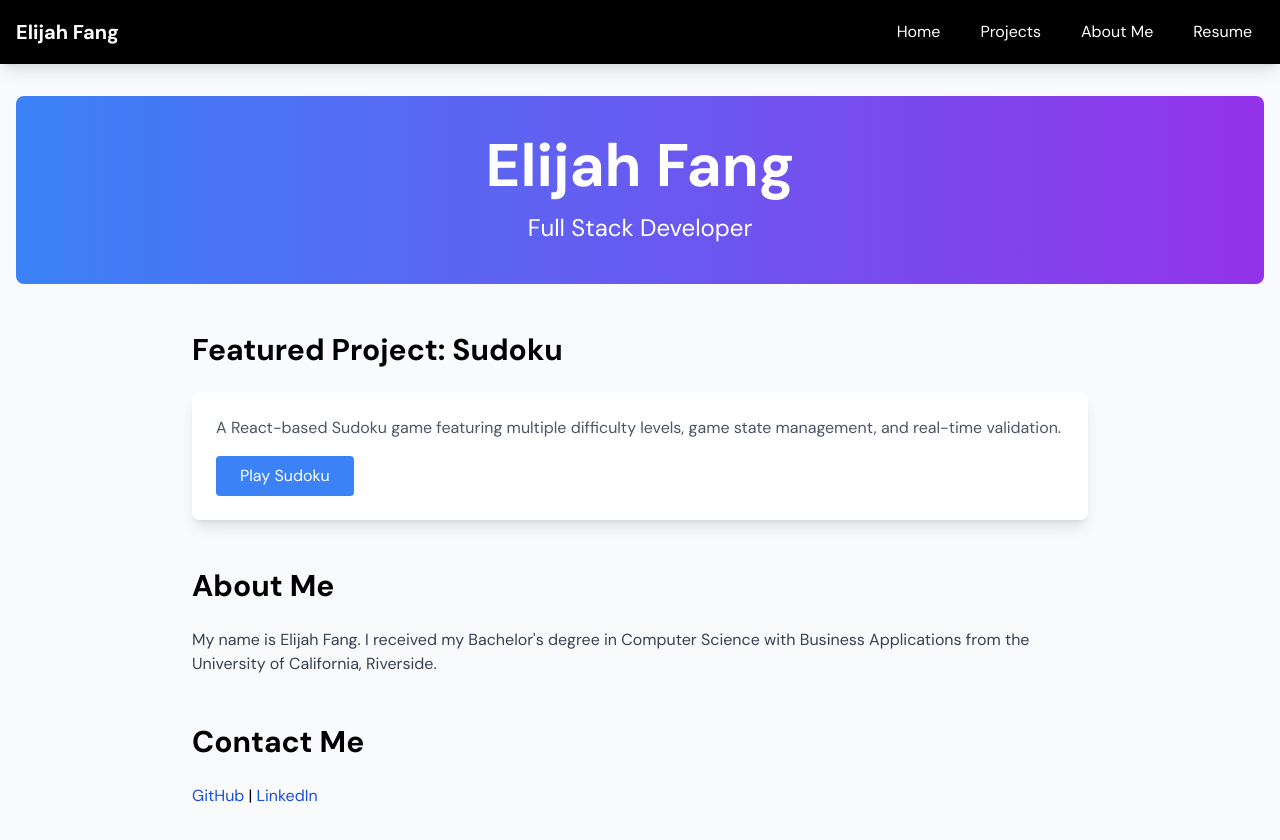
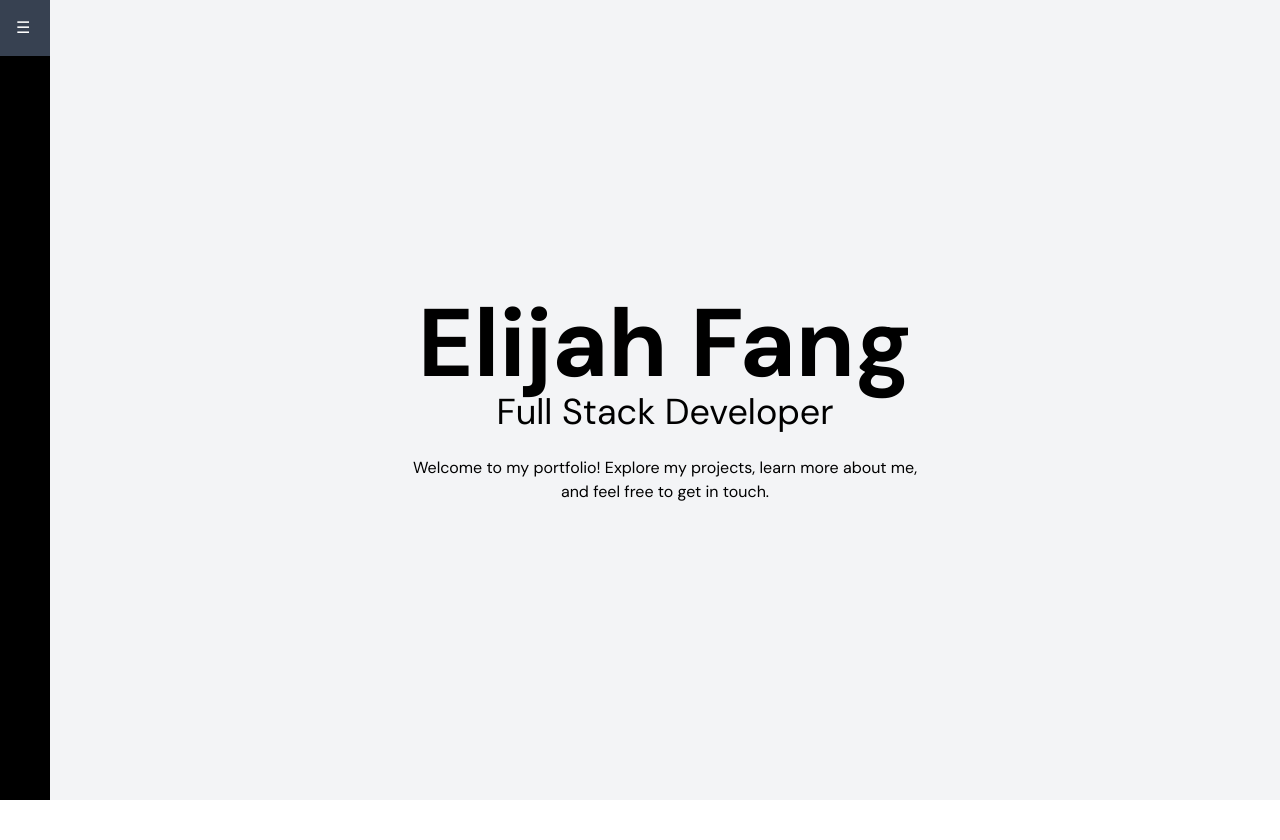
Before and after one commit to efang006/Portfolio, a React (Create React App) app: page / in a window 1280 px wide. After the commit the page ends 800 px from the top, so only its background shows below. Built offline with nearby package versions, Linux system fonts and the light colour scheme.

Commit message:
changes to general UI, file directory, and etc

```diff
--- a/package.json
+++ b/package.json
@@ -14,6 +14,7 @@
   "description": "",
   "dependencies": {
     "@heroicons/react": "^2.2.0",
+    "framer-motion": "^12.9.2",
     "motion": "^12.9.2",
     "react": "^19.1.0",
     "react-dom": "^19.1.0",
--- a/src/App.jsx
+++ b/src/App.jsx
@@ -3,21 +3,19 @@ import { BrowserRouter as Router, Routes, Route } from 'react-router-dom';
 import Layout from './layouts/Layout';
 import Home from './pages/Home';
 import Projects from './pages/Projects';
-import Resume from './pages/Resume';
+import About from './pages/About';
 
 function App() {
   return (
-    <div className="font-sans">
     <Router>
       <Layout>
         <Routes>
           <Route path="/" element={<Home />} />
+          <Route path="/about" element={<About />} />
           <Route path="/projects" element={<Projects />} />
-            <Route path="/resume" element={<Resume />} />
         </Routes>
       </Layout>
     </Router>
-    </div>
   );
 }
 
--- a/src/layouts/Layout.jsx
+++ b/src/layouts/Layout.jsx
@@ -1,12 +1,49 @@
-import React from 'react';
-import Navbar from './Navbar';
+import React, { useState } from 'react';
+import { Link } from 'react-router-dom';
+import { motion } from 'framer-motion';
 
 function Layout({ children }) {
+  const [isNavOpen, setIsNavOpen] = useState(false);
+
+  const toggleNav = () => {
+    setIsNavOpen(!isNavOpen);
+  };
+
   return (
-    <div className="min-h-screen bg-gray-50">
-      <Navbar />
-      <main className="max-w-7xl mx-auto px-4 py-8">
-        {children}
+    <div className="flex h-screen">
+      {/* Slim Navigation Bar */}
+      <motion.nav
+        initial={{ width: "50px" }}
+        animate={{ width: isNavOpen ? "250px" : "50px" }}
+        transition={{ duration: 0.3 }}
+        className="fixed left-0 h-full bg-black text-white z-40"
+      >
+        {/* Menu Icon */}
+        <button
+          className="w-full p-4 text-left hover:bg-gray-700"
+          onClick={toggleNav}
+        >
+          ☰
+        </button>
+
+        {/* Navigation Links */}
+        <motion.div
+          initial={{ opacity: 0 }}
+          animate={{ opacity: isNavOpen ? 1 : 0 }}
+          transition={{ duration: 0.2 }}
+          className={`${isNavOpen ? 'block' : 'hidden'} p-4`}
+        >
+          <Link to="/" className="block py-2 hover:text-gray-300">Home</Link>
+          <Link to="/projects" className="block py-2 hover:text-gray-300">Projects</Link>
+          <Link to="/about" className="block py-2 hover:text-gray-300">About</Link>
+        </motion.div>
+      </motion.nav>
+
+      {/* Main Content */}
+      <main className="flex-1 bg-gray-100 overflow-hidden ml-[50px]">
+        <div className="h-full w-full max-w-6xl mx-auto flex items-center justify-center">
+          {children}
+        </div>
       </main>
     </div>
   );
--- a/src/layouts/Navbar.jsx
+++ b/src/layouts/Navbar.jsx
@@ -21,9 +21,6 @@ function Navbar() {
             <Link to="/contact" className="px-3 py-2 rounded-md hover:bg-gray-700">
               About Me
             </Link>
-            <Link to="/resume" className="px-3 py-2 rounded-md hover:bg-gray-700">
-              Resume
-            </Link>
           </div>
         </div>
       </div>
--- /dev/null
+++ b/src/pages/About.jsx
@@ -0,0 +1,15 @@
+import React from 'react';
+
+function About() {
+  return (
+    <div className="flex justify-center items-center w-full min-h-screen p-8">
+      <embed
+        src="/assets/Elijah_Fang_Resume.pdf"
+        type="application/pdf"
+        className="w-full md:w-3/4 lg:w-2/3 h-[800px] rounded-lg shadow-lg"
+      />
+    </div>
+  );
+}
+
+export default About;
--- a/src/pages/Home.jsx
+++ b/src/pages/Home.jsx
@@ -2,51 +2,15 @@ import React from 'react';
 
 function Home() {
   return (
-    <div className="font- space-y-12">
-      <section className="text-center py-10 bg-gradient-to-r from-blue-500 to-purple-600 text-white rounded-lg">
-        <h1 className="text-4xl md:text-6xl font-bold mb-4">
-          Elijah Fang
-        </h1>
-        <p className="text-xl md:text-2xl">
-          Full Stack Developer
+    <div className="h-full flex flex-col items-center justify-center text-center space-y-6">
+      <section>
+        <h1 className="text-8xl font-bold text-black">Elijah Fang</h1>
+        <p className="text-4xl text-black">Full Stack Developer</p>
+      </section>
+      <section>
+        <p className="text-black max-w-lg">
+          Welcome to my portfolio! Explore my projects, learn more about me, and feel free to get in touch.
         </p>
-      </section>
-
-      <section className="max-w-4xl mx-auto">
-        <h2 className="text-3xl font-bold mb-6">Featured Project: Sudoku</h2>
-        <div className="bg-white p-6 rounded-lg shadow-lg">
-          <p className="text-gray-600 mb-4">
-            A React-based Sudoku game featuring multiple difficulty levels,
-            game state management, and real-time validation.
-          </p>
-          <a
-            href="https://sudoku-sage-two.vercel.app" // Replace with the actual deployed URL
-            target="_blank"
-            rel="noopener noreferrer"
-            className="inline-block bg-blue-500 text-white px-6 py-2 rounded hover:bg-blue-600"
-          >
-            Play Sudoku
-          </a>
-        </div>
-      </section>
-
-      <section className="max-w-4xl mx-auto">
-        <h2 className="text-3xl font-bold mb-6">About Me</h2>
-        <p className="text-gray-700">
-          My name is Elijah Fang.
-          I received my Bachelor's degree in Computer Science with Business Applications from the University of California, Riverside.
-        </p>
-      </section>
-
-      <section className="max-w-4xl mx-auto">
-        <h2 className="text-3xl font-bold mb-6">Contact Me</h2>
-        <a href="https://github.com/efang006" className="text-blue-700">
-          GitHub
-        </a>
-        <span> | </span>
-        <a href="https://www.linkedin.com/in/elijahfang/" className="text-blue-700">
-          LinkedIn
-        </a>
       </section>
     </div>
   );
--- a/src/pages/Projects.jsx
+++ b/src/pages/Projects.jsx
@@ -2,25 +2,19 @@ import React from 'react';
 
 function Projects() {
   return (
-    <div className="space-y-12 py-8">
-      <h1 className="text-4xl font-bold text-center mb-12">My Projects</h1>
-
-      <div className="grid grid-cols-1 md:grid-cols-2 gap-8 max-w-6xl mx-auto px-4">
-        <div className="bg-white rounded-lg shadow-lg overflow-hidden">
-          <div className="p-6">
+    <div className="h-full flex flex-col items-center justify-center text-left space-y-6">
+      <h1 className="absolute top-6 right-8 text-4xl font-bold text-black">
+        My Projects
+      </h1>
+      <div className="grid grid-cols-1 md:grid-cols-2 gap-8 max-w-12xl">
+        <div className="bg-white rounded-lg shadow-lg p-6">
           <h2 className="text-2xl font-bold mb-2">Sudoku Game</h2>
-            <p className="text-gray-600 mb-2">
+          <p className="text-gray-600 mb-4">
             A React-based Sudoku game featuring multiple difficulty levels,
-              game state management, and real-time validation. Built with React
-              and Tailwind CSS.
-            </p>
-          </div>
-          <div className="p-6 space-y-2">
-            <p className="text-sm text-gray-500 mb-2">
-              <span className="font-semibold">Technologies:</span> React, JavaScript, Tailwind CSS
+            game state management, and real-time validation.
           </p>
           <a
-              href="https://sudoku-sage-two.vercel.app" // Replace with the actual deployed URL
+            href="https://sudoku-sage-two.vercel.app"
             target="_blank"
             rel="noopener noreferrer"
             className="inline-block bg-blue-500 text-white px-6 py-2 rounded hover:bg-blue-600"
@@ -28,9 +22,19 @@ function Projects() {
             Play Sudoku
           </a>
         </div>
+        {/* Add more project cards here */}
+        <div className="bg-white rounded-lg shadow-lg p-6">
+          <h2 className="text-2xl font-bold mb-2">Finance Tracker</h2>
+          <p className="text-gray-600 mb-4">
+            Coming soon!
+          </p>
+          <a
+            className="inline-block bg-blue-500 text-white px-6 py-2 rounded hover:bg-blue-600 cursor-not-allowed opacity-50"
+          >
+            Coming soon!
+          </a>
         </div>
 
-        {/* Add other project cards here */}
       </div>
     </div>
   );
--- a/src/pages/Resume.jsx
+++ /dev/null
@@ -1,15 +0,0 @@
-import React from 'react';
-
-function Resume() {
-  return (
-    <div className="w-full h-screen p-4">
-      <embed
-        src="/assets/Elijah_Fang_Resume.pdf"
-        type="application/pdf"
-        className="w-full h-full"
-      />
-    </div>
-  );
-}
-
-export default Resume;
--- /dev/null
+++ b/src/styles/global.css
@@ -0,0 +1,26 @@
+body {
+  margin: 0;
+  font-family: 'DM Sans', sans-serif;
+}
+
+nav {
+  position: fixed;
+  height: 100vh;
+  width: 250px;
+  background-color: #1a202c; /* Dark gray */
+  color: white;
+  display: flex;
+  flex-direction: column;
+  align-items: center;
+  padding: 20px;
+  left: 0;
+  top: 0;
+  bottom: 0;
+  border: none;
+}
+
+main {
+  margin-left: 250px;
+  height: 100vh;
+  overflow: hidden;
+}
```
Lines whose indentation alone changed are shown as unchanged.
